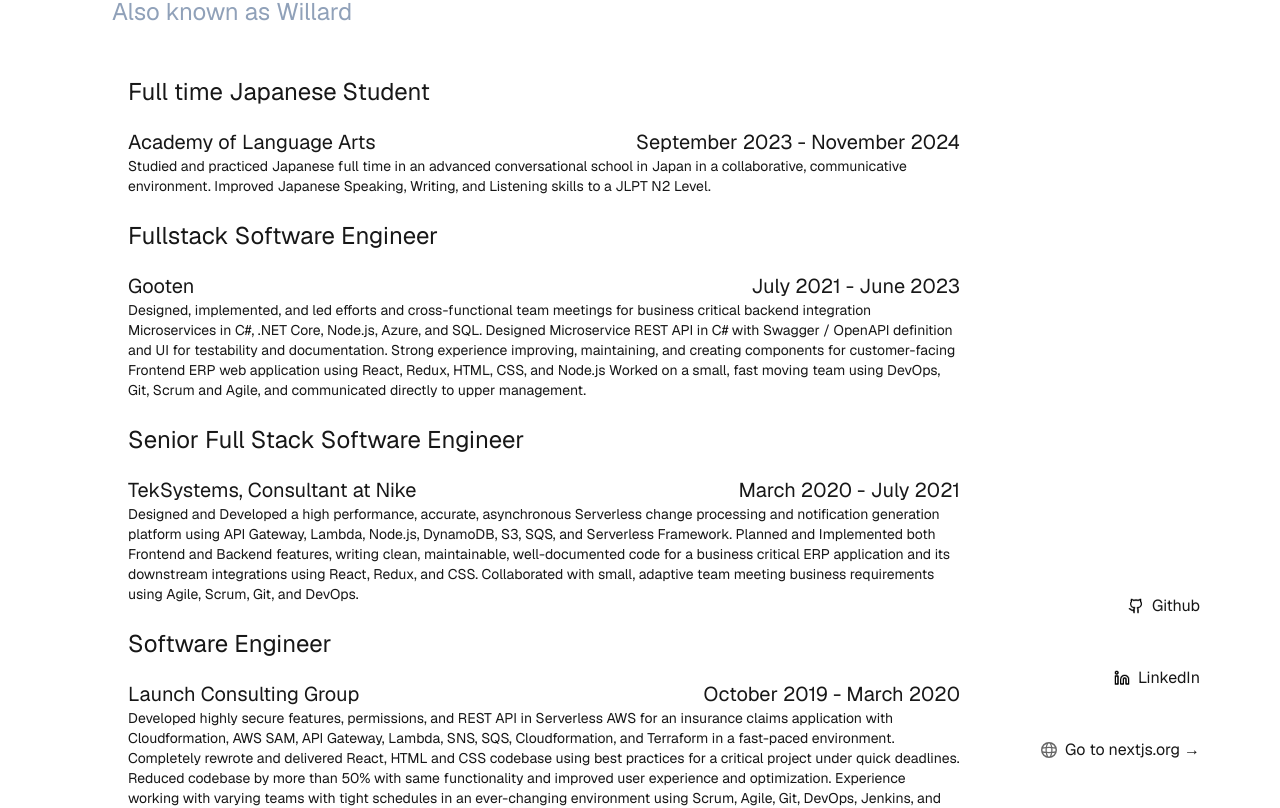
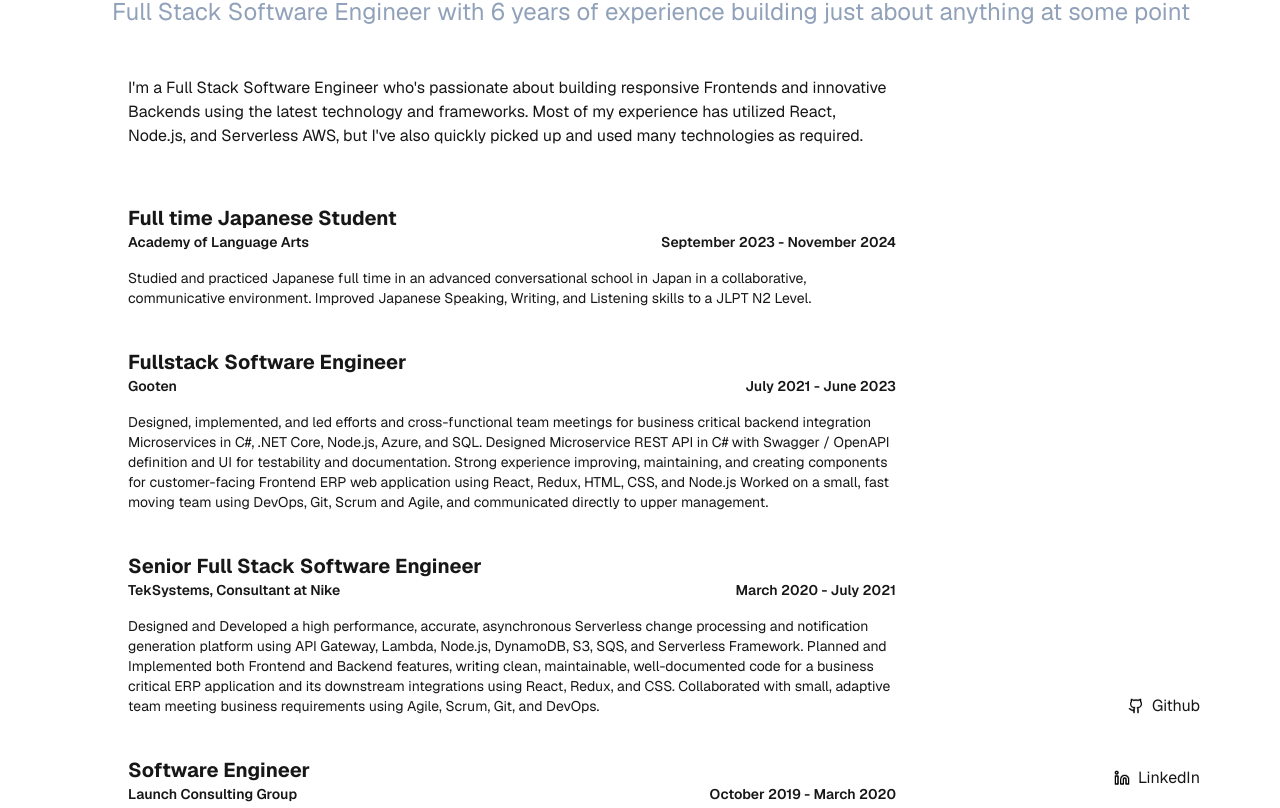
Before and after one commit to koutsopoulosw/nextjs-typescript-personal-site, a Next.js app: page / in a window 1280 px wide. Shown: the part 216-1024 px from the top of the page. Built offline with nearby package versions, Linux system fonts and the light colour scheme.

Commit message:
Small updates to resume item spacing and heading description content

```diff
--- a/src/app/page.tsx
+++ b/src/app/page.tsx
@@ -8,13 +8,17 @@ export default function Home() {
       <header className="mb-4 justify-start w-full">
         <h1 className="text-4x1 md:text-5xl lg:text-6xl font-extrabold leading-none pb-6">Alex Koutsopoulos</h1>
         <h2 className="text-2x1 md:text-3xl lg:text-4xl pb-2">Full Stack Engineer</h2>
-        <h3 className="text-l md:text-xl lg:text-2xl text-slate-400 ml-8">Also known as Willard</h3>
+        <p className="text-l md:text-xl lg:text-2xl text-slate-400 ml-8">Full Stack Software Engineer with 6 years of experience building just about anything at some point</p>
       </header>
       <section className="flex flex-row gap-8 w-full justify-between">
-        <main className="flex flex-col flex-4 gap-4 ml-12 items-center sm:items-start justify-self-start">
+        <main className="flex flex-col flex-4 gap-4 ml-12 items-center sm:items-start justify-self-start max-w-3xl">
+          <p className="mb-10">
+            I'm a Full Stack Software Engineer who's passionate about building responsive Frontends and innovative Backends using the latest technology and frameworks.
+            Most of my experience has utilized React, Node.js, and Serverless AWS, but I've also quickly picked up and used many technologies as required.
+          </p>
           <Resume />
         </main>
-        <footer className="flex flex-col flex-1 gap-12 flex-wrap items-end justify-center justify-self-end">
+        <footer className="flex flex-col flex-1 gap-12 flex-wrap items-end justify-center justify-self-end max-w-xs">
           <a
             className="flex items-center gap-2 hover:underline hover:underline-offset-4"
             href="https://nextjs.org/learn?utm_source=create-next-app&utm_medium=appdir-template-tw&utm_campaign=create-next-app"
@@ -45,21 +49,6 @@ export default function Home() {
             />
             LinkedIn
           </a>
-          <a
-            className="flex items-center gap-2 hover:underline hover:underline-offset-4"
-            href="https://nextjs.org?utm_source=create-next-app&utm_medium=appdir-template-tw&utm_campaign=create-next-app"
-            target="_blank"
-            rel="noopener noreferrer"
-          >
-            <Image
-              aria-hidden
-              src="/globe.svg"
-              alt="Globe icon"
-              width={16}
-              height={16}
-            />
-            Go to nextjs.org →
-          </a>
         </footer>
       </section>
     </div>
--- a/src/app/ui/resumeItem.tsx
+++ b/src/app/ui/resumeItem.tsx
@@ -6,14 +6,13 @@ interface IResumeItem {
 
 export const ResumeItem : React.FC<IResumeItem> = ({item}) => {
   return (
-    <li className="mb-6">
-      <h2 className="text-l md:text-xl lg:text-2xl">{item.jobTitle}</h2>
-      <br />
-      <div className="flex flex-row justify-between">
-        <h3 className="text-m md:text-l lg:text-xl">{item.companyName}</h3>
-        <h3 className="text-m md:text-l lg:text-xl">{`${item.startDate} - ${item.endDate}`}</h3>
+    <li className="mb-10">
+      <h2 className="text-l md:text-xl lg:text-xl font-bold">{item.jobTitle}</h2>
+      <div className="flex flex-row justify-between mb-4">
+        <h3 className="text-m md:text-l lg:text-l font-semibold">{item.companyName}</h3>
+        <h3 className="text-m md:text-l lg:text-l font-semibold">{`${item.startDate} - ${item.endDate}`}</h3>
       </div>
-      <p className="text-s md:text-m lg:text-l">{item.description}</p>
+      <p className="text-s md:text-s lg:text-s">{item.description}</p>
     </li>
   )
 }
```
